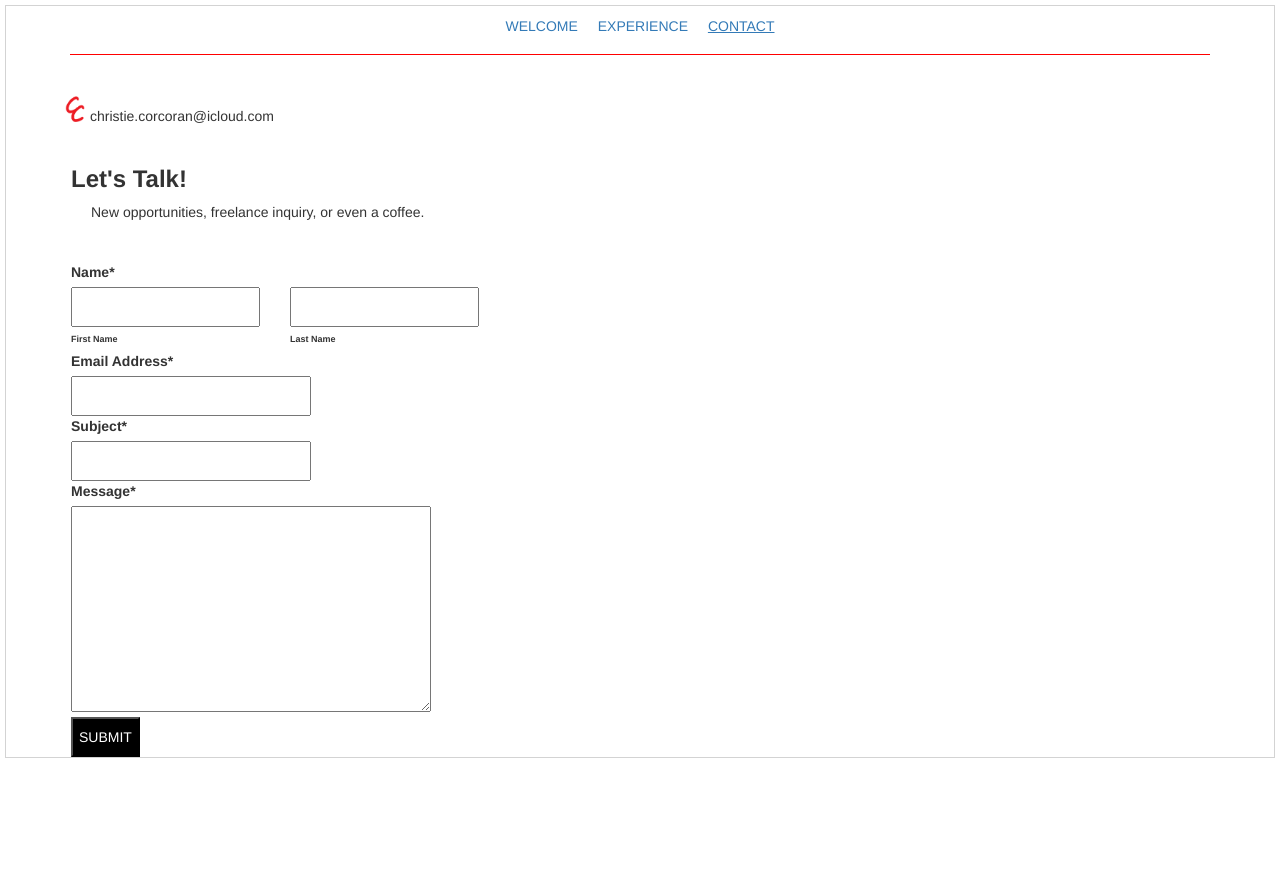
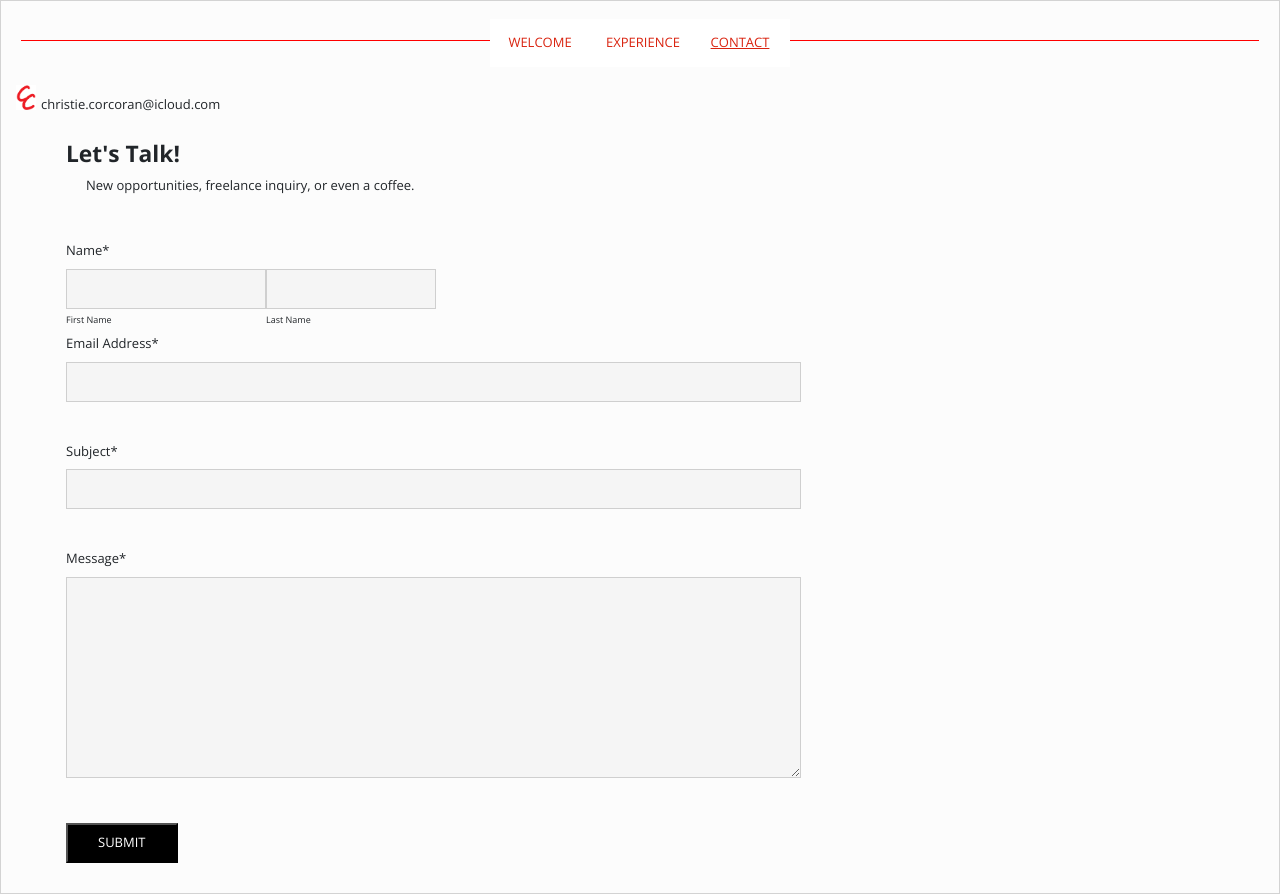
Before and after one commit to CLizCorcoran/Personal-Website, a PHP site: page /contact.html in a window 1280 px wide. Before the commit the page ends 758 px from the top, so only its background shows below. Run offline with PHP 8.4, Linux system fonts and the light colour scheme; some libraries are stand-ins or nearby versions.

Commit message:
Bootstrap to version 4.  Styling for contact pg.

```diff
--- a/contact.html
+++ b/contact.html
@@ -4,24 +4,23 @@
 
   <head>
     <title>Christie Corcoran</title>
-    <script src="https://code.jquery.com/jquery-1.11.3.min.js"></script>
-    <script src="https://maxcdn.bootstrapcdn.com/bootstrap/3.3.6/js/bootstrap.min.js"></script>
-    <script type="text/javascript" src="js/script.js"></script>
-    <link rel="stylesheet" href="https://maxcdn.bootstrapcdn.com/bootstrap/3.3.6/css/bootstrap.min.css" />
-    <link rel="stylesheet" href="https://maxcdn.bootstrapcdn.com/bootswatch/3.3.6/simplex/bootstrap.min.css" />
+
+    <link rel="stylesheet" href="https://maxcdn.bootstrapcdn.com/bootstrap/4.0.0/css/bootstrap.min.css" integrity="sha384-Gn5384xqQ1aoWXA+058RXPxPg6fy4IWvTNh0E263XmFcJlSAwiGgFAW/dAiS6JXm" crossorigin="anonymous">
+    <link rel="stylesheet" href="https://maxcdn.bootstrapcdn.com/bootswatch/4.0.0/simplex/bootstrap.min.css" />
     <link rel="stylesheet" href="css/styles.css" />
-     <meta charset="utf-8">
-    <meta http-equiv="X-UA-Compatible" content="IE=edge">
-    <meta name="viewport" content="width=device-width, initial-scale=1">
+    <!-- Required meta tags -->
+    <meta charset="utf-8">
+    <meta name="viewport" content="width=device-width, initial-scale=1, shrink-to-fit=no">
+
   </head>
 
   <body>
-    <header class="container">
+    <header class="">
 
-        <nav class="navbar nav-fill">
-                <a class="nav-item nav-link" href="welcome.html"">WELCOME<span class="sr-only">(current)</span></a>
-                <a class="nav-item nav-link" href="experience.html">EXPERIENCE</a>
-                <a class="nav-item nav-link active" href="#">CONTACT</a>
+        <nav class="navbar nav-fill navbar-light">
+                <a id="welcomeLink" class="nav-item nav-link" href="welcome.html">WELCOME</a>
+                <a id="experienceLink" class="nav-item nav-link" href="experience.html">EXPERIENCE</a>
+                <a id="contactLink" class="nav-item nav-link active" href="#">CONTACT</a>
          </nav>
 
          <svg id="line" height="2" width="100%"  >
@@ -42,13 +41,13 @@
         <form id="contactForm">
             <label>Name*</label><br/>
 
-            <div class="firstdiv">
-                <input type="text" id="contactFName" name="fname" class="contactNames contactFields " required>
+            <div class="divNames">
+                <input type="text" id="contactFName" name="fname" class="contactNames" required>
                 <label class="contactNameLabel" for="contactFName">First Name</label>
             </div>
 
-            <div>
-                <input type="text" id="contactLName" class="contactNames contactFields " name="lname" >
+            <div class="divNames">
+                <input type="text" id="contactLName" class="contactNames" name="lname" >
                 <label class="contactNameLabel" for="contactLName">Last Name</label>
             </div>
 
--- a/css/styles.css
+++ b/css/styles.css
@@ -1,3 +1,12 @@
+body {
+    max-width: 1280px;
+    justify-content: center;
+    border-style: solid;
+    border-color: lightgrey;
+    border-width: thin;
+    margin: auto;
+}
+
 header {
     padding: 10px 20px;
 }
@@ -22,10 +31,7 @@ header {
 }
 
 body {
-    border-style: solid;
-    border-color: lightgrey;
-    border-width: thin;
-    margin: 5px;
+
 }
 
 a {
@@ -162,9 +168,6 @@ section.carousel {
 
 /* Contact */
 
-
-
-
   .intro {
       margin-top: 0px;
   }
@@ -185,11 +188,22 @@ section.carousel {
 
   #contactMain {
       padding-left: 65px;
+      max-width: 800px;
   }
 
   #contactForm {
       padding-top: 30px;
   }
+
+  .flexNameContainer {
+    display: flex;
+  }
+
+  .flex-container > div {
+    margin: 10px;
+    padding: 20px;
+ }
+
 
   #contactFName {
       margin-right: 30px;
@@ -213,8 +227,18 @@ section.carousel {
      clear: both;
   }
 
+  main.contactMain input {
+      background-color: #EAEAEA;
+  }
+
   .contactFields {
       height: 40px;
+      margin-bottom: 40px;
+      background-color: #F5F5F5;
+      border-color: #CFCFCF;
+      border-style: solid;
+      border-width: 1px;
+      width: 100%;
   }
 
   .contactNameLabel {
@@ -223,6 +247,13 @@ section.carousel {
 
   .contactNames {
       display: block;
+      height: 40px;
+      background-color: #F5F5F5;
+      border-color: #CFCFCF;
+      border-style: solid;
+      border-width: 1px;
+      width: 100%;
+
   }
 
   .contactEmailLabel {
@@ -239,6 +270,12 @@ section.carousel {
 
   #contactMessage {
       min-width: 360px;
+      margin-bottom: 40px;
+      background-color: #F5F5F5;
+      border-color: #CFCFCF;
+      border-style: solid;
+      border-width: 1px;
+      width: 100%;
 
   }
 
@@ -246,6 +283,9 @@ section.carousel {
       background-color: black;
       color: white;
       height: 40px;
+      padding-left: 30px;
+      padding-right: 30px;
+      margin-bottom: 30px;
   }
   /*
   .contactNames {
--- a/experience.html
+++ b/experience.html
@@ -96,6 +96,7 @@
     </section>
 
     <script src="https://code.jquery.com/jquery-3.2.1.slim.min.js" integrity="sha384-KJ3o2DKtIkvYIK3UENzmM7KCkRr/rE9/Qpg6aAZGJwFDMVNA/GpGFF93hXpG5KkN" crossorigin="anonymous"></script>
-<script src="https://cdnjs.cloudflare.com/ajax/libs/popper.js/1.12.9/umd/popper.min.js" integrity="sha384-ApNbgh9B+Y1QKtv3Rn7W3mgPxhU9K/ScQsAP7hUibX39j7fakFPskvXusvfa0b4Q" crossorigin="anonymous"></script>
-<script src="https://maxcdn.bootstrapcdn.com/bootstrap/4.0.0/js/bootstrap.min.js" integrity="sha384-JZR6Spejh4U02d8jOt6vLEHfe/JQGiRRSQQxSfFWpi1MquVdAyjUar5+76PVCmYl" crossorigin="anonymous"></script>
+    <script src="https://cdnjs.cloudflare.com/ajax/libs/popper.js/1.12.9/umd/popper.min.js" integrity="sha384-ApNbgh9B+Y1QKtv3Rn7W3mgPxhU9K/ScQsAP7hUibX39j7fakFPskvXusvfa0b4Q" crossorigin="anonymous"></script>
+    <script src="https://maxcdn.bootstrapcdn.com/bootstrap/4.0.0/js/bootstrap.min.js" integrity="sha384-JZR6Spejh4U02d8jOt6vLEHfe/JQGiRRSQQxSfFWpi1MquVdAyjUar5+76PVCmYl" crossorigin="anonymous"></script>
+
   </body>
```
Also changed, not shown: welcome.html (+17 -12 lines).
